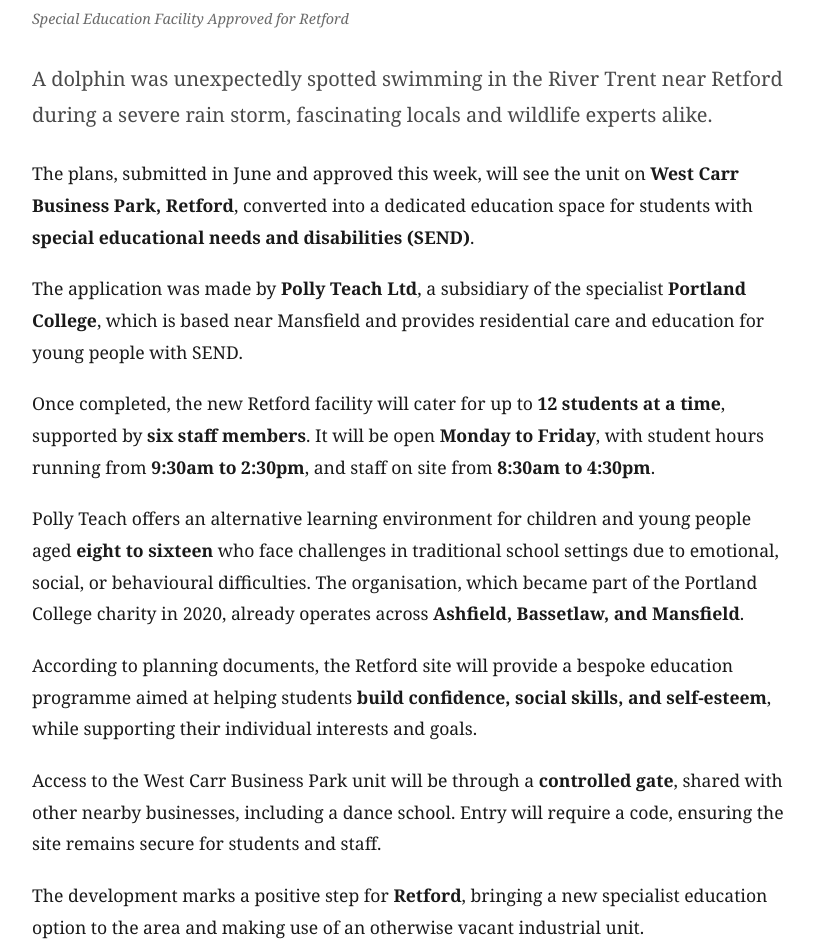
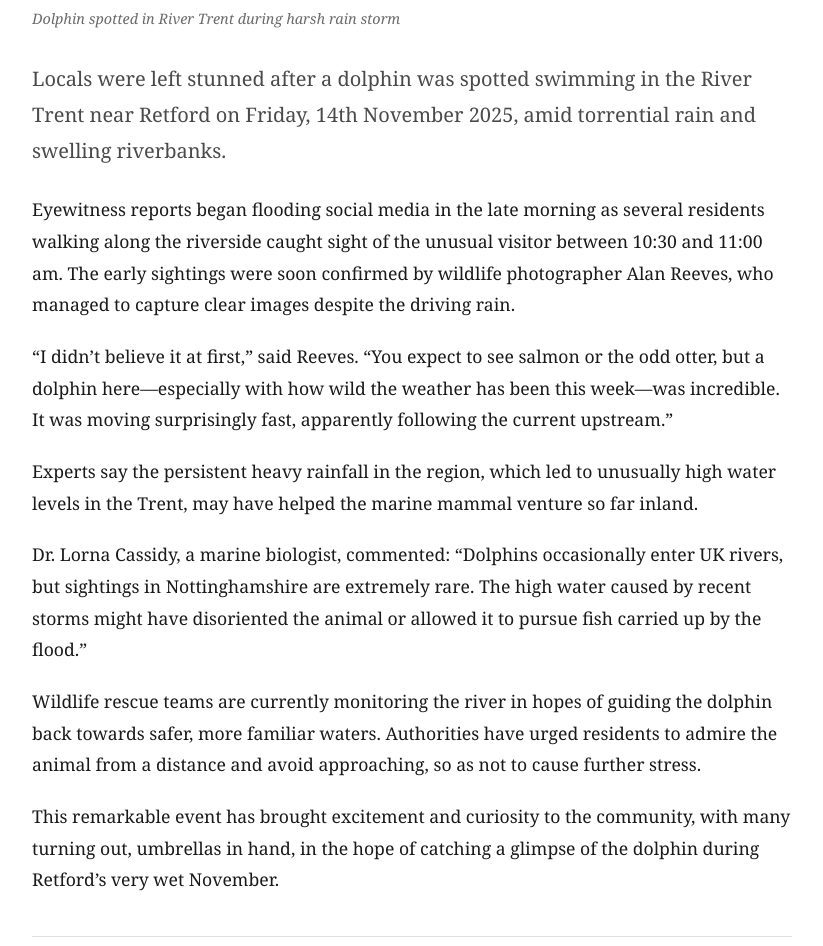
Before and after one commit to elljfb/animal-age, a plain HTML site: page dolphin-spotted-in-river-trent.html in a window 1280 px wide. Shown: the part 945-1891 px from the top of the page, without its empty margins (228-1051 px from the left). Drawn offline with Linux system fonts and the light colour scheme.

Commit message:
feat: update page

```diff
--- a/dolphin-spotted-in-river-trent.html
+++ b/dolphin-spotted-in-river-trent.html
@@ -16,16 +16,16 @@
     <meta name="author" content="Brenda Cooper">
 
     <!-- Social Media Meta Tags -->
-    <meta property="og:title" content="Special Education Facility Approved for Retford">
+    <meta property="og:title" content="Dolphin spotted in River Trent during harsh rain storm">
     <meta property="og:description" content="A dolphin was unexpectedly spotted swimming in the River Trent near Retford during a severe rain storm, fascinating locals and wildlife experts alike.">
     <meta property="og:image" content="images/dolphin.jpg">
     <meta property="og:url" content="https://retfordreport.co.uk/dolphin-spotted-in-river-trent.html">
     <meta property="og:type" content="article">
-    <meta property="article:published_time" content="2025-11-05T09:00:00Z">
+    <meta property="article:published_time" content="2025-11-14T09:00:00Z">
     <meta property="article:author" content="Brenda Cooper">
 
     <meta name="twitter:card" content="summary_large_image">
-    <meta name="twitter:title" content="Special Education Facility Approved for Retford">
+    <meta name="twitter:title" content="Dolphin spotted in River Trent during harsh rain storm">
     <meta name="twitter:description" content="A dolphin was unexpectedly spotted swimming in the River Trent near Retford during a severe rain storm, fascinating locals and wildlife experts alike.">
     <meta name="twitter:image" content="images/dolphin.jpg">
 
@@ -74,11 +74,11 @@
             <div class="container article-container">
                 <header class="article-header">
                     <span class="category-badge">Education</span>
-                    <h1>Special Education Facility Approved for Retford</h1>
+                    <h1>Dolphin spotted in River Trent during harsh rain storm</h1>
                     <div class="article-meta-large">
                         <div class="author-info">
                             <span class="author">By Brenda Cooper</span>
-                            <span class="date">4 November 2025, 9:00 AM</span>
+                            <span class="date">14 November 2025, 11:00 AM</span>
                         </div>
                         <div class="share-buttons">
                             <button class="share-btn" data-platform="facebook" aria-label="Share on Facebook">Facebook</button>
@@ -89,19 +89,18 @@
                 </header>
 
                 <div class="article-image">
-                    <img src="images/dolphin.jpg" alt="Special Education Facility Approved for Retford">
-                    <p class="image-caption">Special Education Facility Approved for Retford</p>
+                    <img src="images/dolphin.jpg" alt="Dolphin spotted in River Trent during harsh rain storm">
+                    <p class="image-caption">Dolphin spotted in River Trent during harsh rain storm</p>
                 </div>
 
                 <div class="article-content">
-                    <p class="lead">A dolphin was unexpectedly spotted swimming in the River Trent near Retford during a severe rain storm, fascinating locals and wildlife experts alike.</p>
-                    <p>The plans, submitted in June and approved this week, will see the unit on <strong>West Carr Business Park, Retford</strong>, converted into a dedicated education space for students with <strong>special educational needs and disabilities (SEND)</strong>.</p>
-                    <p>The application was made by <strong>Polly Teach Ltd</strong>, a subsidiary of the specialist <strong>Portland College</strong>, which is based near Mansfield and provides residential care and education for young people with SEND.</p>
-                    <p>Once completed, the new Retford facility will cater for up to <strong>12 students at a time</strong>, supported by <strong>six staff members</strong>. It will be open <strong>Monday to Friday</strong>, with student hours running from <strong>9:30am to 2:30pm</strong>, and staff on site from <strong>8:30am to 4:30pm</strong>.</p>
-                    <p>Polly Teach offers an alternative learning environment for children and young people aged <strong>eight to sixteen</strong> who face challenges in traditional school settings due to emotional, social, or behavioural difficulties. The organisation, which became part of the Portland College charity in 2020, already operates across <strong>Ashfield, Bassetlaw, and Mansfield</strong>.</p>
-                    <p>According to planning documents, the Retford site will provide a bespoke education programme aimed at helping students <strong>build confidence, social skills, and self-esteem</strong>, while supporting their individual interests and goals.</p>
-                    <p>Access to the West Carr Business Park unit will be through a <strong>controlled gate</strong>, shared with other nearby businesses, including a dance school. Entry will require a code, ensuring the site remains secure for students and staff.</p>
-                    <p>The development marks a positive step for <strong>Retford</strong>, bringing a new specialist education option to the area and making use of an otherwise vacant industrial unit.</p>
+                    <p class="lead">Locals were left stunned after a dolphin was spotted swimming in the River Trent near Retford on Friday, 14th November 2025, amid torrential rain and swelling riverbanks.</p>
+                    <p>Eyewitness reports began flooding social media in the late morning as several residents walking along the riverside caught sight of the unusual visitor between 10:30 and 11:00 am. The early sightings were soon confirmed by wildlife photographer Alan Reeves, who managed to capture clear images despite the driving rain.</p>
+                    <p>“I didn’t believe it at first,” said Reeves. “You expect to see salmon or the odd otter, but a dolphin here—especially with how wild the weather has been this week—was incredible. It was moving surprisingly fast, apparently following the current upstream.”</p>
+                    <p>Experts say the persistent heavy rainfall in the region, which led to unusually high water levels in the Trent, may have helped the marine mammal venture so far inland.</p>
+                    <p>Dr. Lorna Cassidy, a marine biologist, commented: “Dolphins occasionally enter UK rivers, but sightings in Nottinghamshire are extremely rare. The high water caused by recent storms might have disoriented the animal or allowed it to pursue fish carried up by the flood.”</p>
+                    <p>Wildlife rescue teams are currently monitoring the river in hopes of guiding the dolphin back towards safer, more familiar waters. Authorities have urged residents to admire the animal from a distance and avoid approaching, so as not to cause further stress.</p>
+                    <p>This remarkable event has brought excitement and curiosity to the community, with many turning out, umbrellas in hand, in the hope of catching a glimpse of the dolphin during Retford’s very wet November.</p>
 
                     <div class="article-tags">
                         <span class="tag">Education</span>
@@ -115,8 +114,8 @@
                     <h3>Related Stories</h3>
                     <div class="related-grid">
                         <article class="related-card">
-                            <img src="images/dolphin.jpg" alt="Special Education Facility Approved for Retford">
-                            <h4><a href="send-facility-retford.html">Special Education Facility Approved for Retford</a></h4>
+                            <img src="images/dolphin.jpg" alt="Dolphin spotted in River Trent during harsh rain storm">
+                            <h4><a href="send-facility-retford.html">Dolphin spotted in River Trent during harsh rain storm</a></h4>
                         </article>
                         <article class="related-card">
                             <img src="images/gyms-in-retford.jpeg" alt="Gyms in Retford">
```
